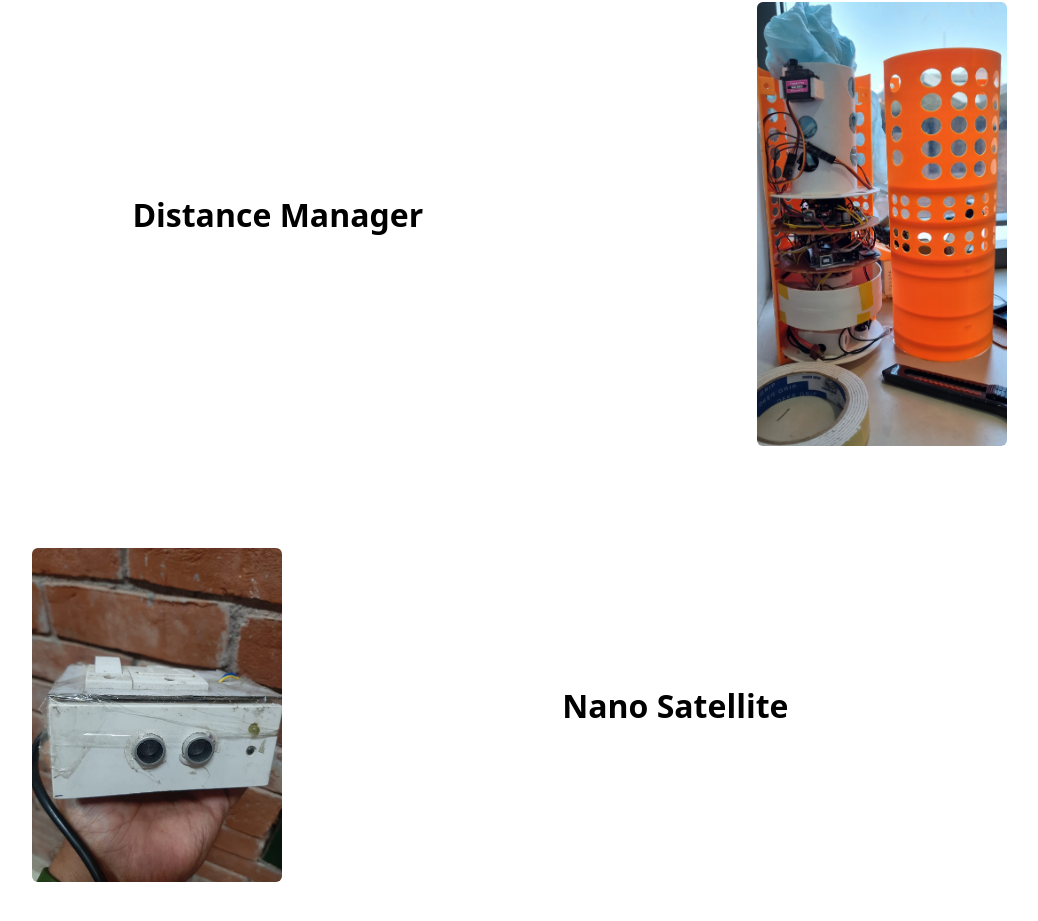
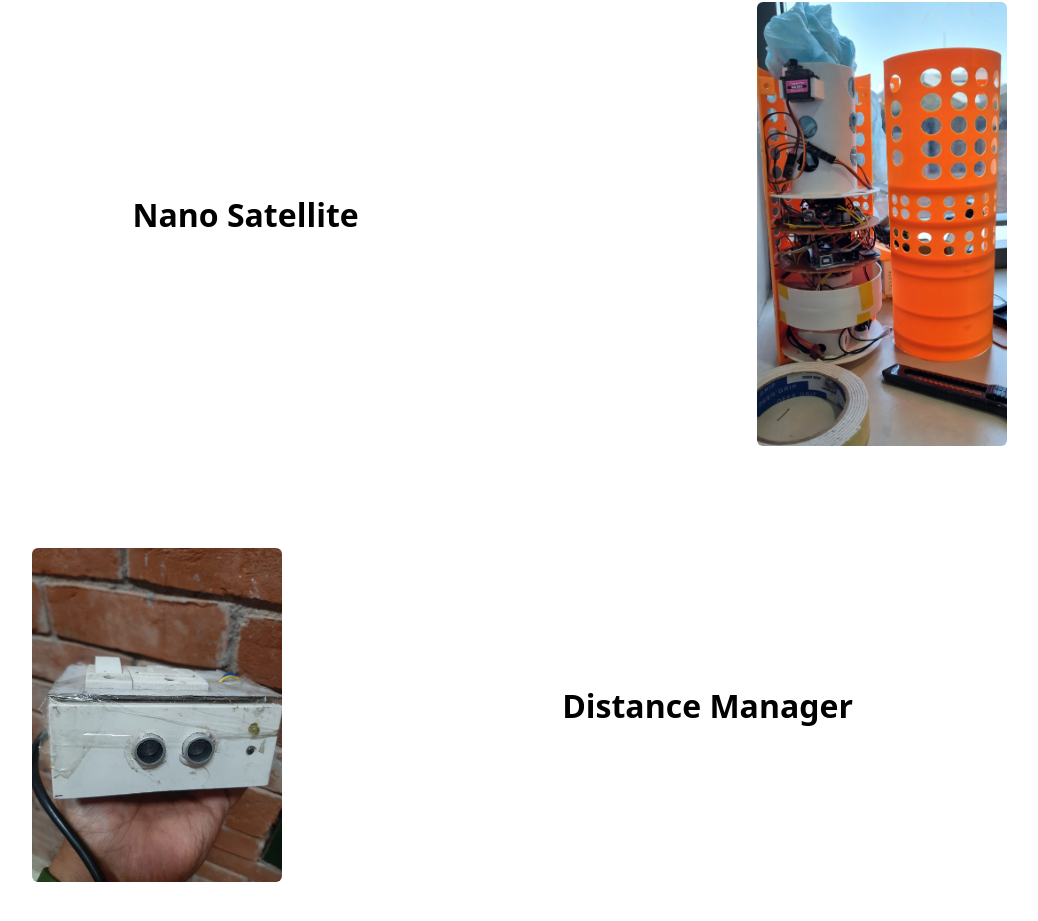
Before and after one commit to RishabhPandeyRP/KCKM, a React (Vite) app: page / in a window 1280 px wide. Shown: the part 919-1840 px from the top of the page, without its empty margins (104-1142 px from the left). Built offline with nearby package versions, Linux system fonts and the light colour scheme.

Commit message:
Error Rectified

```diff
--- a/src/components/LandingPage.jsx
+++ b/src/components/LandingPage.jsx
@@ -7,7 +7,7 @@ import somnathSir from "../assets/somnathsir.jpg"
 const LandingPage = () => {
     const data = [
         {
-            heading:"Distance Manager",
+            heading:"Nano Satellite",
             // para1:"Remain anonymous or build your personal profile while engaging with over 1 million verified physicians.",
             // para2:"Talk medicine, talk news, talk gossip. Enjoy a “Sermo” about anything (it’s Latin for talk).",
             // highData:" 1 million verified physicians",
@@ -16,7 +16,7 @@ const LandingPage = () => {
         },
 
         {
-            heading:"Nano Satellite",
+            heading:"Distance Manager",
             // para1:"Earn money for participating in paid medical research studies and contributing insights to your peers’ current challenges.",
             // para2:"Just last year, Sermo members earned over $20 million dollars collectively.",
             // highData:" 1 million verified physicians",
```
